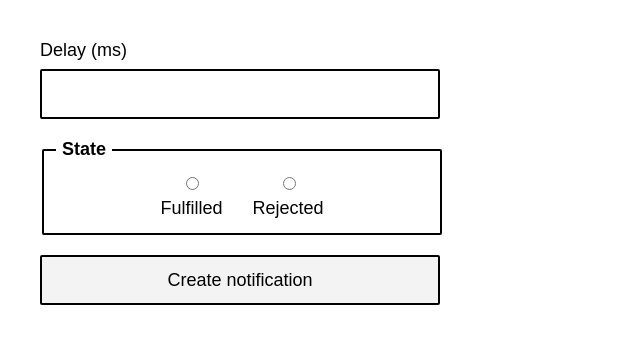
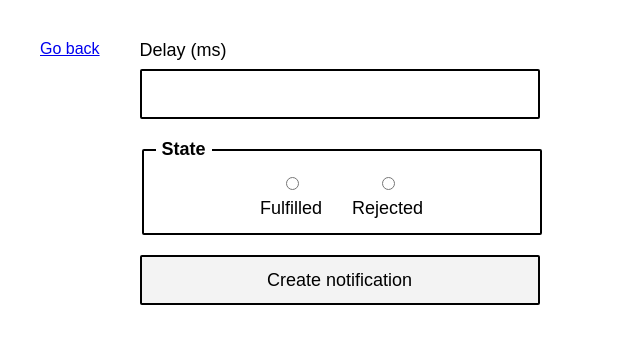
Before and after one commit to Orest1999/goit-js-hw-10, a plain HTML site: page 2-snackbar.html in a window 1280 px wide. Shown: the whole page, without its empty margins (0-640 px from the left). Drawn offline with Linux system fonts and the light colour scheme.

Commit message:
Deploying to gh-pages from @ Orest1999/goit-js-hw-10@5e03444008e3d6451f64844c57a95f727351f3aa 🚀

```diff
--- a/2-snackbar.html
+++ b/2-snackbar.html
@@ -13,6 +13,9 @@
 </head>
 
 <body>
+    <div class="container">
+        <a class="back-link" href="./index.html">Go back</a>
+    </div>
     <form class="form">
         <label>
             Delay (ms)
```
